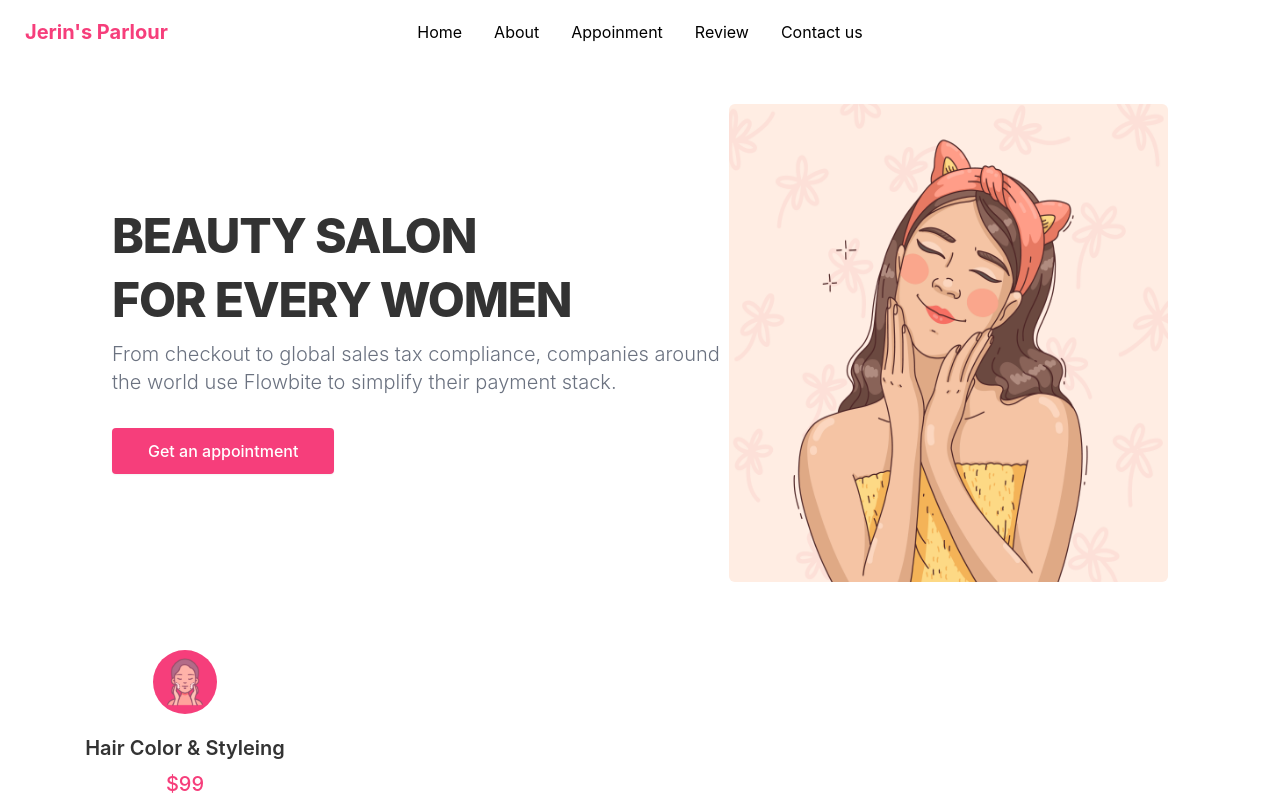
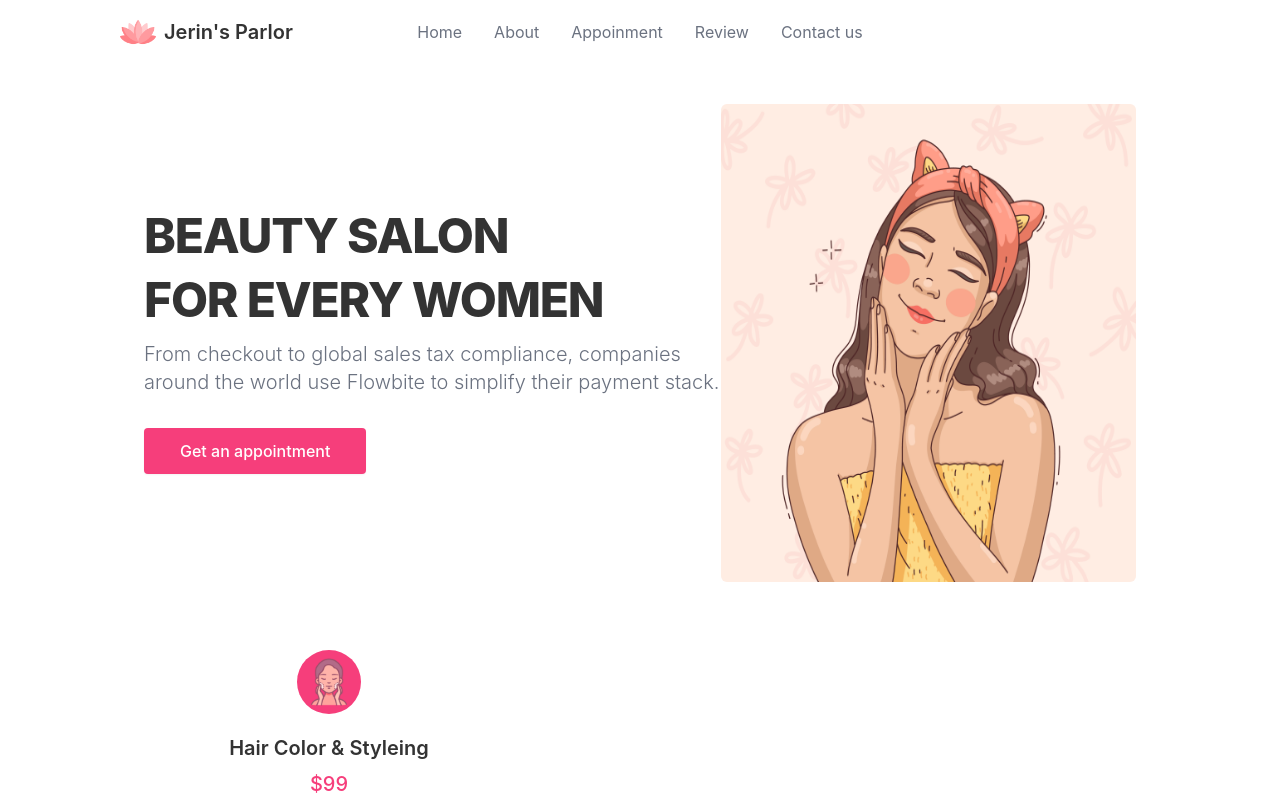
Before and after one commit to Saiket-Das/jerin-parlor, a React (Create React App) app in the folder frontend/: page / in a window 1280 px wide. Shown: the top 800 px of the page. Built offline with nearby package versions, Linux system fonts and the light colour scheme.

Commit message:
Frontend - Header component's styles updated

```diff
--- a/frontend/src/app/components/home/Hero.tsx
+++ b/frontend/src/app/components/home/Hero.tsx
@@ -1,12 +1,11 @@
-import { Link } from "react-router-dom";
 import AppButton from "../shared/AppButton";
 
-import heroImg from "../../assets/images/Hero/7852121.jpg";
+import heroImg from "../../assets/images/Hero/hero.jpg";
 
 const Hero = () => {
   return (
     <div>
-      <section className="bg-white mx-28 my-10">
+      <section className="bg-white my-10">
         <div className="flex justify-around">
           <div className="mr-auto place-self-center lg:col-span-7">
             <h1 className="max-w-2xl mb-4 text-4xl font-extrabold tracking-tight leading-none md:text-5xl xl:text-5xl">
@@ -26,7 +25,7 @@ const Hero = () => {
             <img
               src={heroImg}
               alt="mockup"
-              className="rounded-md lg:h-[478px]"
+              className="rounded-md lg:h-[478px] lg:w-[484px]"
             />
           </div>
         </div>
--- a/frontend/src/app/components/shared/CustomLink.tsx
+++ b/frontend/src/app/components/shared/CustomLink.tsx
@@ -13,7 +13,7 @@ function CustomLink({ children, to, ...props }: Props) {
     <div>
       <Link
         style={{
-          color: match ? "#F63E7B" : "black",
+          color: match ? "#F63E7B" : "#6B7280",
           //   fontWeight: match ? 500 : 400,
         }}
         to={to}
--- a/frontend/src/app/components/shared/Header.tsx
+++ b/frontend/src/app/components/shared/Header.tsx
@@ -1,4 +1,5 @@
 import Link from "./CustomLink";
+import logo from "../../assets/images/Hero/logo.png";
 
 const Header = () => {
   // const [user] = useAuthState(auth);
@@ -46,7 +47,7 @@ const Header = () => {
   );
 
   return (
-    <div>
+    <div className="mx-28">
       <div className="navbar bg-base-100">
         <div className="navbar-start">
           <div className="dropdown">
@@ -74,13 +75,16 @@ const Header = () => {
             </ul>
           </div>
 
-          <h2 className="btn btn-ghost normal-case text-xl font-bold">
-            <Link to="/">Jerin's Parlour</Link>
-          </h2>
+          <a href="https://flowbite.com/" className="flex items-center">
+            <img src={logo} className="mr-2 h-10 sm:h-9" alt="Flowbite Logo" />
+            <span className="self-center text-xl font-semibold whitespace-nowrap">
+              Jerin's Parlor
+            </span>
+          </a>
         </div>
 
         <div className="navbar-center hidden lg:flex">
-          <ul className="menu menu-horizontal p-0">{menuItems}</ul>
+          <ul className="menu menu-horizontal">{menuItems}</ul>
         </div>
 
         <div className="navbar-end">
--- a/frontend/src/app/pages/home/Home.tsx
+++ b/frontend/src/app/pages/home/Home.tsx
@@ -4,7 +4,7 @@ import Card from "../../components/shared/Card";
 
 const Home = () => {
   return (
-    <div>
+    <div className="mx-6 md:mx-20 lg:mx-36">
       <Hero />
       <Card />
 
```
Also changed, not shown: frontend/src/app/assets/images/Hero/hero.jpg (renamed from frontend/src/app/assets/images/Hero/7852121.jpg), frontend/src/app/assets/images/Hero/logo.png (added).
